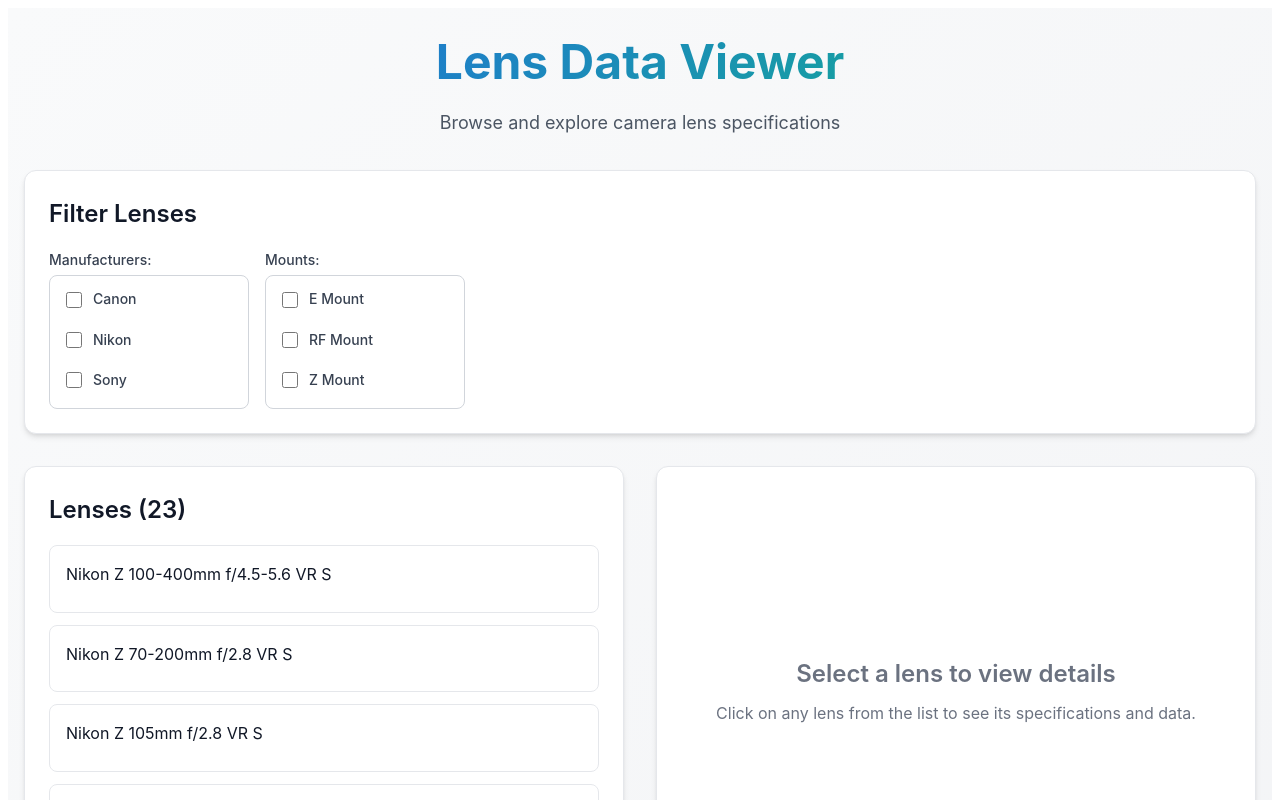
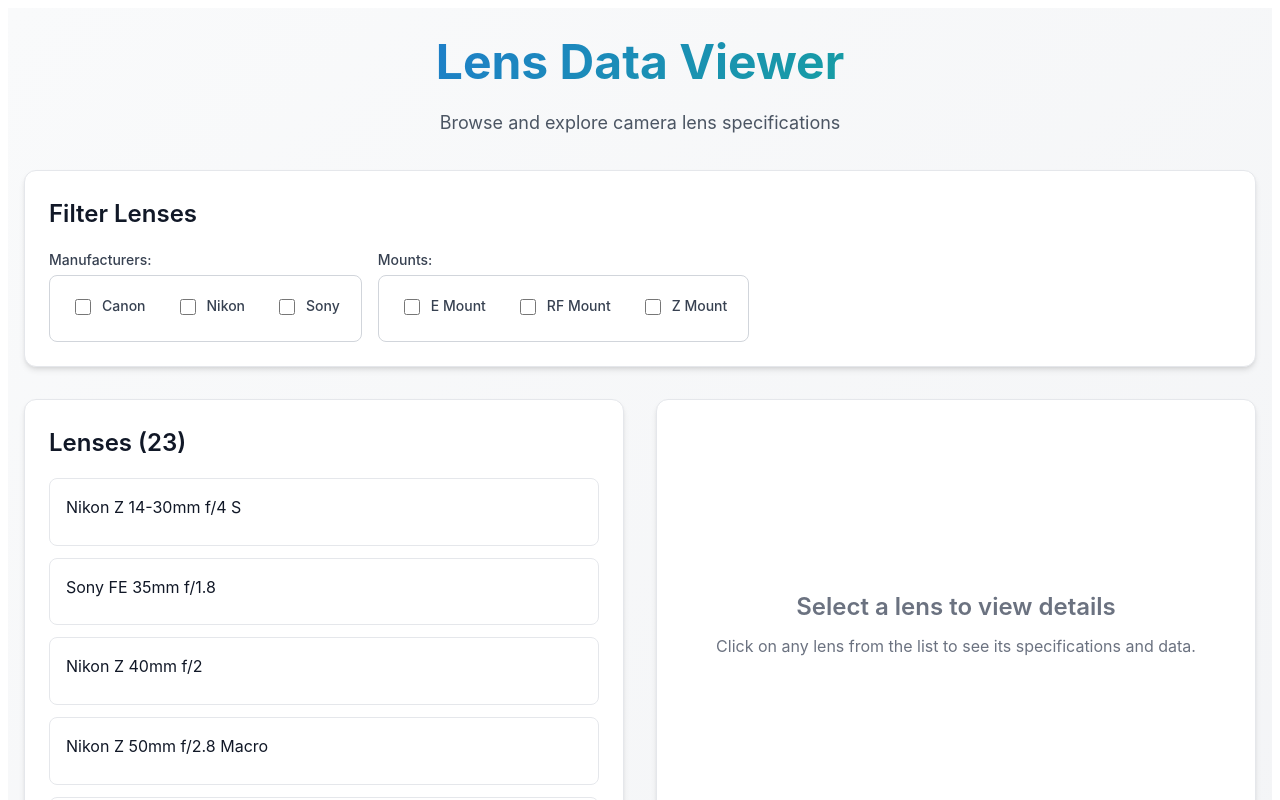
Before and after one commit to andleer/lens.binaryocean.com, an Angular app: page / in a window 1280 px wide. Shown: the top 800 px of the page. Built offline with nearby package versions, Linux system fonts and the light colour scheme.

Commit message:
ui updates

```diff
--- a/src/app/app.css
+++ b/src/app/app.css
@@ -122,13 +122,12 @@
 /* Checkbox group styles */
 .checkbox-group {
   display: flex;
-  flex-direction: column;
-  gap: 0.375rem;
-  max-height: 150px;
-  overflow-y: auto;
+  flex-direction: row;
+  flex-wrap: wrap;
+  gap: 0.75rem;
   border: 1px solid var(--gray-300);
   border-radius: var(--border-radius);
-  padding: 0.5rem;
+  padding: 0.75rem;
   background: white;
 }
 
@@ -139,9 +138,11 @@
   cursor: pointer;
   font-size: 0.875rem;
   color: var(--gray-700);
-  padding: 0.25rem;
-  border-radius: 0.25rem;
+  padding: 0.375rem 0.5rem;
+  border-radius: 0.375rem;
   transition: background-color 0.2s ease;
+  white-space: nowrap;
+  border: 1px solid transparent;
 }
 
 .checkbox-label:hover {
--- a/src/app/app.ts
+++ b/src/app/app.ts
@@ -36,8 +36,13 @@
   }
 
   constructor() {
-    // Initialize filtered lenses with all lenses
-    this.filteredLenses.set(this.lenses());
+    // Initialize filtered lenses with all lenses, sorted by max focal length
+    const sortedLenses = [...this.lenses()].sort((a, b) => {
+      const maxFocalA = this.lensService.getMaxFocalLength(a);
+      const maxFocalB = this.lensService.getMaxFocalLength(b);
+      return maxFocalA - maxFocalB;
+    });
+    this.filteredLenses.set(sortedLenses);
   }
 
   applyFilters() {
@@ -52,15 +57,25 @@
       criteria.mounts = this.selectedMounts();
     }
 
+    let filteredLenses: Lens[];
+
     // If no filters are applied, show all lenses
     if (Object.keys(criteria).length === 0) {
-      this.filteredLenses.set(this.lenses());
+      filteredLenses = [...this.lenses()];
     } else {
       // Use the service's filterLenses method
       const filteredSignal = this.lensDataService.filterLenses(criteria);
-      this.filteredLenses.set(filteredSignal());
+      filteredLenses = [...filteredSignal()];
     }
 
+    // Sort by maximum focal length (ascending order)
+    filteredLenses.sort((a, b) => {
+      const maxFocalA = this.lensService.getMaxFocalLength(a);
+      const maxFocalB = this.lensService.getMaxFocalLength(b);
+      return maxFocalA - maxFocalB;
+    });
+
+    this.filteredLenses.set(filteredLenses);
     this.selectedLens.set(null);
   }
 
@@ -91,7 +106,15 @@
   clearFilters() {
     this.selectedManufacturers.set([]);
     this.selectedMounts.set([]);
-    this.filteredLenses.set(this.lenses());
+
+    // Sort lenses by max focal length when clearing filters
+    const sortedLenses = [...this.lenses()].sort((a, b) => {
+      const maxFocalA = this.lensService.getMaxFocalLength(a);
+      const maxFocalB = this.lensService.getMaxFocalLength(b);
+      return maxFocalA - maxFocalB;
+    });
+
+    this.filteredLenses.set(sortedLenses);
     this.selectedLens.set(null);
   }
 
--- a/src/services/lens.service.ts
+++ b/src/services/lens.service.ts
@@ -93,4 +93,14 @@
       focalLength: dataWithMaxMag?.focalLength || 0
     };
   }
+
+  /**
+   * Get maximum focal length for a lens
+   *
+   * @param lens - Lens object with data array
+   * @returns Maximum focal length value
+   */
+  getMaxFocalLength(lens: Lens): number {
+    return Math.max(...lens.data.map(d => d.focalLength));
+  }
 }
```
